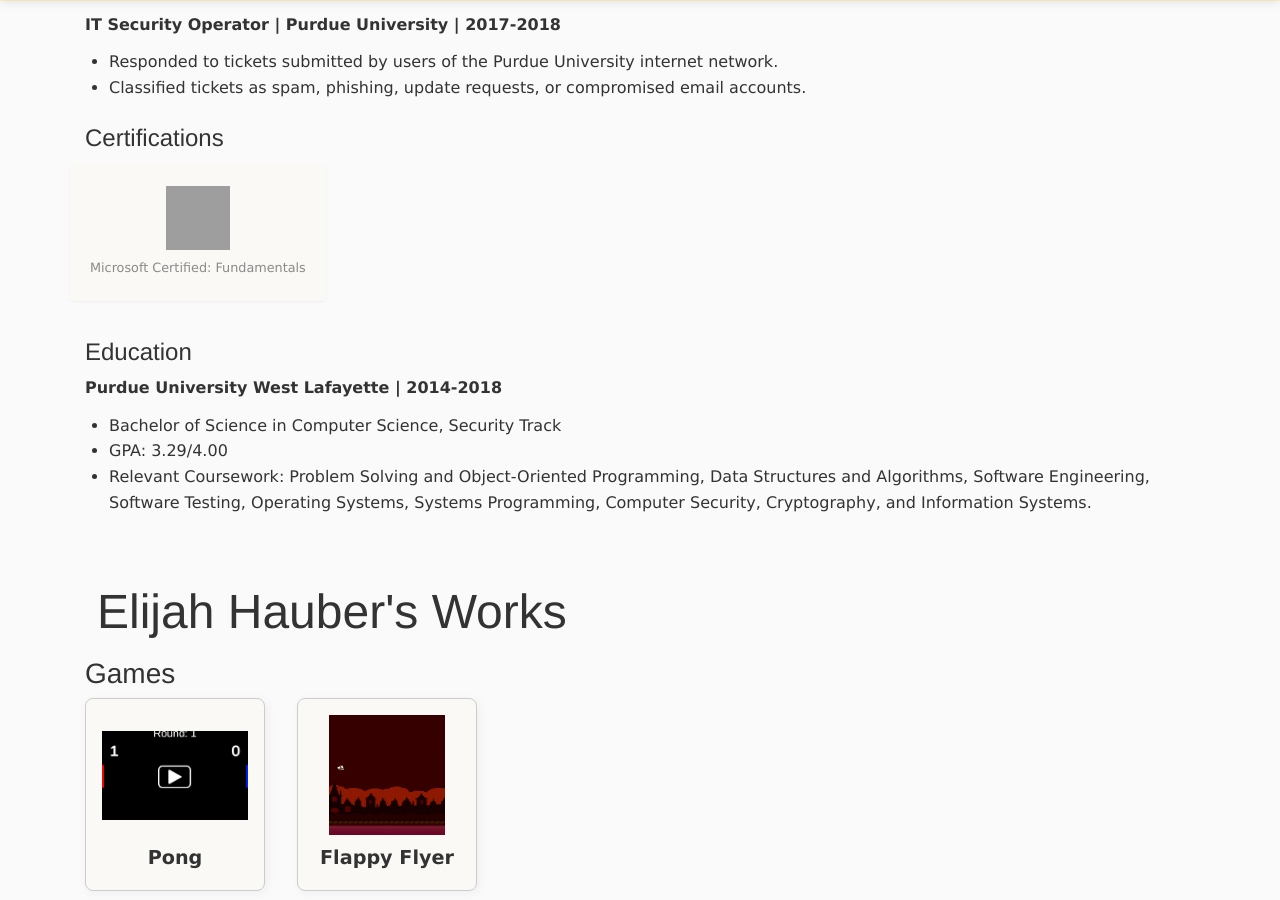
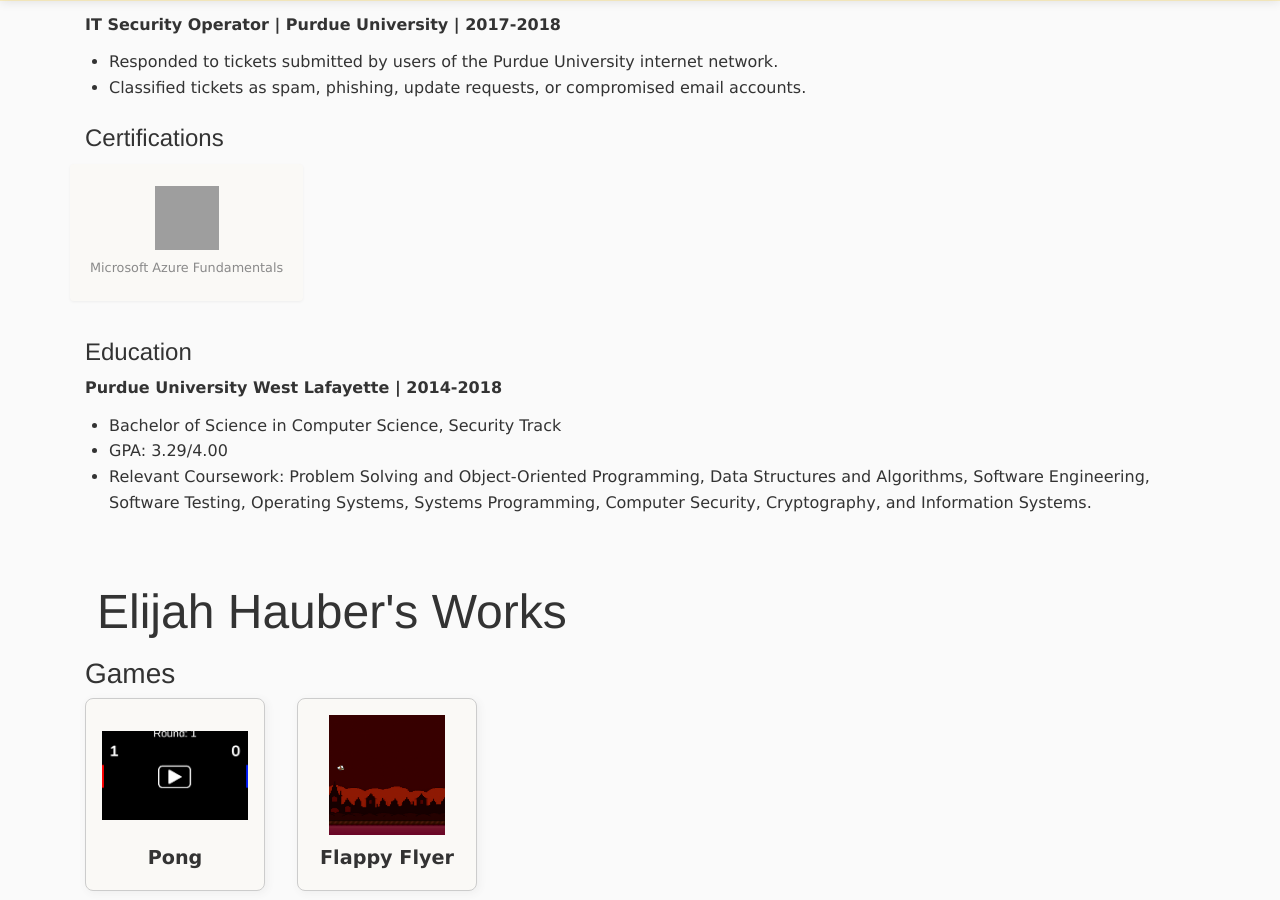
Before and after one commit to ethauber/ethauber.github.io, a Jekyll site: the page built from index.html, in a window 1280 px wide and 900 px high, scrolled down 2488 px. Built offline with Jekyll 4.4.1, drawn with Linux system fonts in a browser that asks for light colours; grey boxes are pictures that could not be loaded.

Commit message:
Make it clear that the cert is for azure fundamentals

```diff
--- a/index.html
+++ b/index.html
@@ -549,10 +549,10 @@ title: Elijah Hauber Software Engineer
             <h4>Certifications</h4>
             <div class="row">
               <div class="col-sm-1.5 mb-3">
-                <a href="https://learn.microsoft.com/en-us/users/elih-8332/credentials/da01972dcb698ef2" target="_blank" rel="noopener" class="card h-100 border-0" title="Microsoft Certified: Fundamentals">
+                <a href="https://learn.microsoft.com/en-us/users/elih-8332/credentials/da01972dcb698ef2" target="_blank" rel="noopener" class="card h-100 border-0" title="Microsoft Azure Fundamentals">
                   <div class="card-body text-center d-flex flex-column justify-content-center">
-                    <img src="https://learn.microsoft.com/en-us/media/learn/certification/badges/microsoft-certified-fundamentals-badge.svg" alt="Microsoft Certified: Fundamentals" style="width: 64px; height: 64px;" class="mb-2 mx-auto">
-                    <span class="card-text small">Microsoft Certified: Fundamentals</span>
+                    <img src="https://learn.microsoft.com/en-us/media/learn/certification/badges/microsoft-certified-fundamentals-badge.svg" alt="Microsoft Azure Fundamentals" style="width: 64px; height: 64px;" class="mb-2 mx-auto">
+                    <span class="card-text small">Microsoft Azure Fundamentals</span>
                   </div>
                 </a>
               </div>
```
